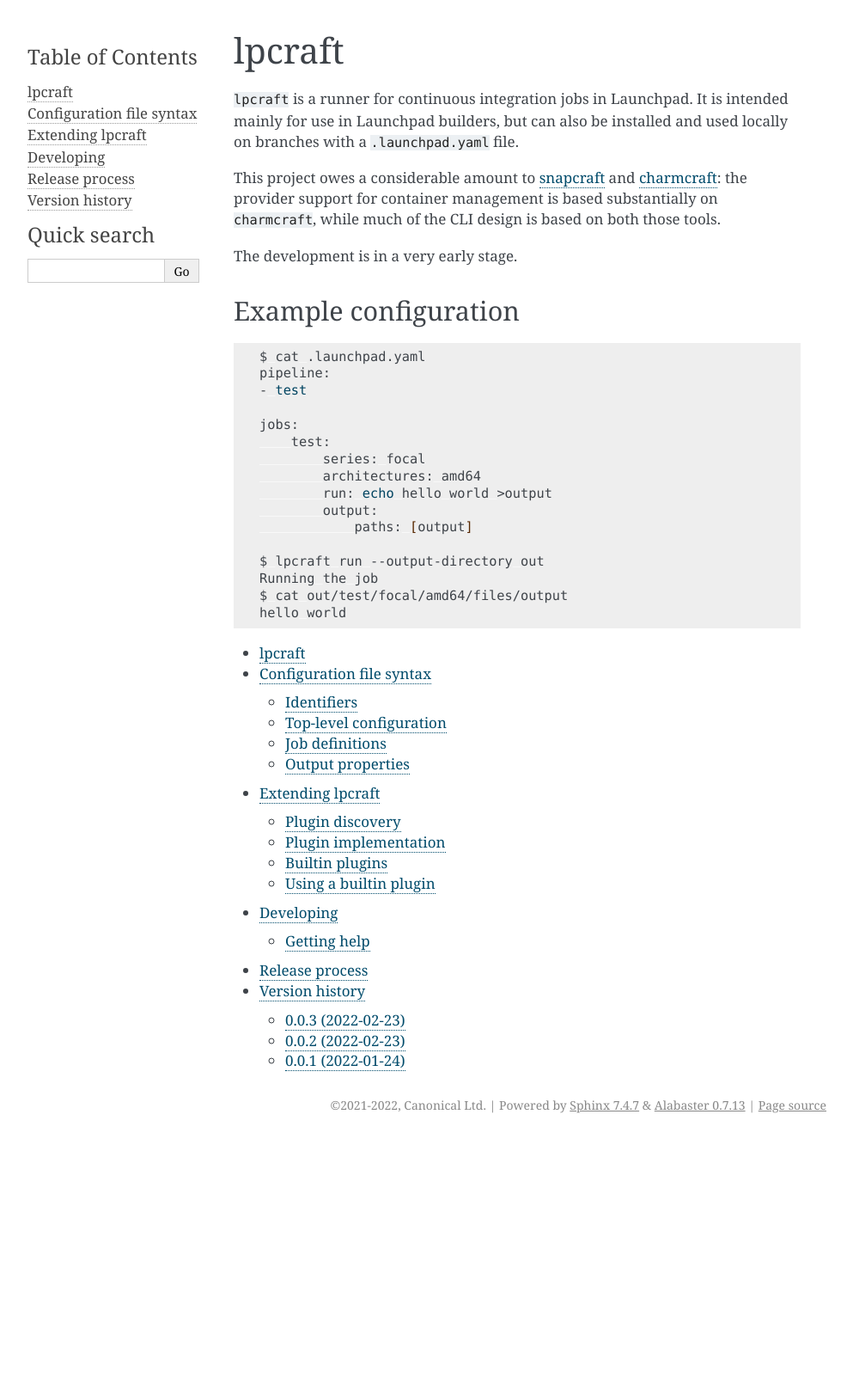
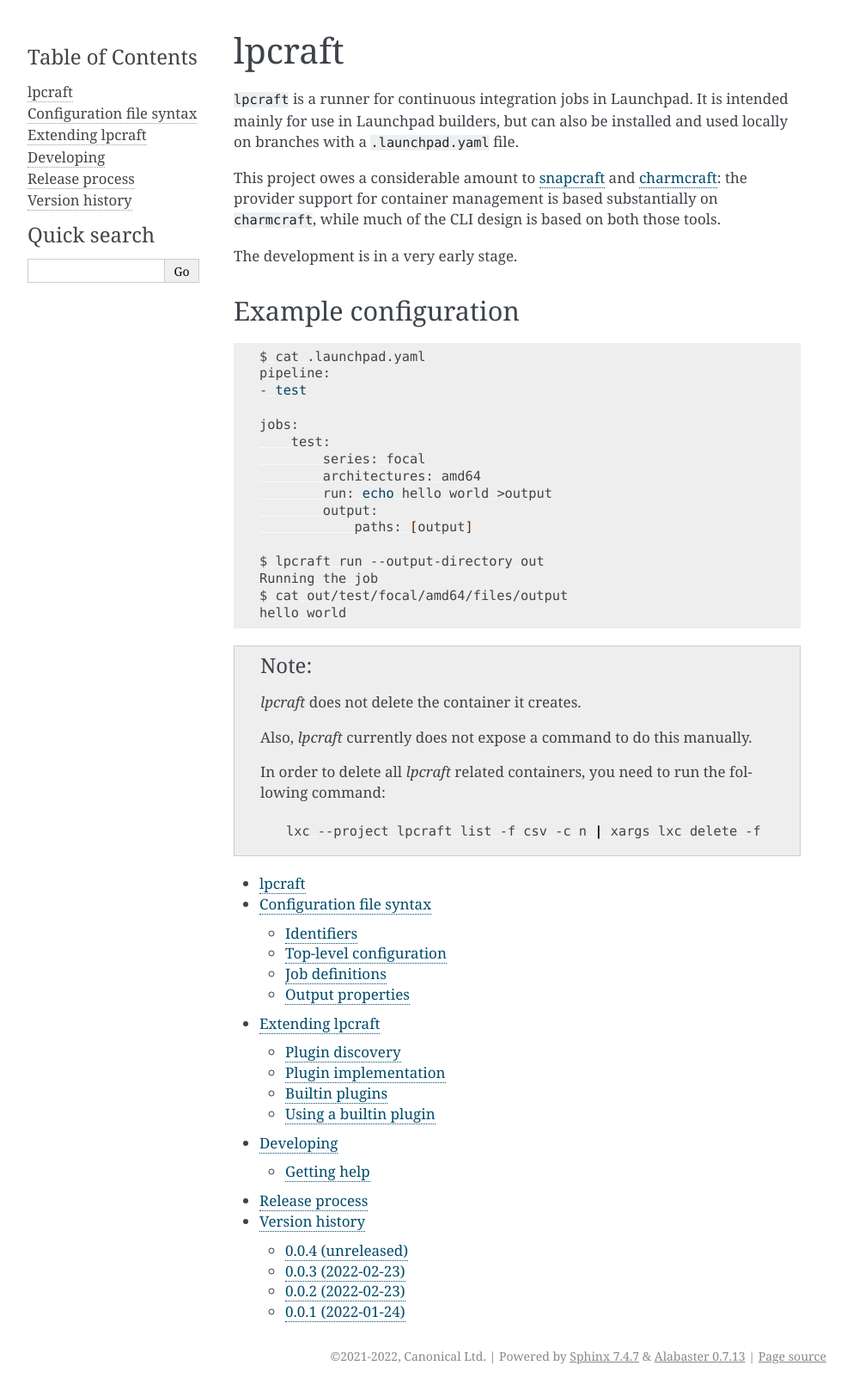
Before and after one commit to tushar5526/lpci-mirror, a Sphinx documentation site: the page built from docs/index.rst, in a window 1280 px wide. Shown: the whole page at 86% size, without its empty margins (148-1141 px from the left). Built offline with Sphinx 7.4.7, drawn with Linux system fonts in a browser that asks for light colours; before the commit the page ends 1325 px from its top, so only the background shows below that.

Commit message:
Add note that containers will not be deleted automatically

```diff
--- a/NEWS.rst
+++ b/NEWS.rst
@@ -1,6 +1,11 @@
 ===============
 Version history
 ===============
+
+0.0.4   (unreleased)
+====================
+
+- Add note that containers will not be deleted automatically.
 
 0.0.3   (2022-02-23)
 ====================
--- a/docs/index.rst
+++ b/docs/index.rst
@@ -41,6 +41,20 @@
     hello world
 
 
+.. note::
+
+    `lpcraft` does not delete the container it creates.
+
+    Also, `lpcraft` currently does not expose a command to do this manually.
+
+    In order to delete all `lpcraft` related containers,
+    you need to run the following command:
+
+    .. code-block:: bash
+
+        lxc --project lpcraft list -f csv -c n | xargs lxc delete -f
+
+
 .. toctree::
     :maxdepth: 2
 
--- a/setup.cfg
+++ b/setup.cfg
@@ -1,6 +1,6 @@
 [metadata]
 name = lpcraft
-version = 0.0.3
+version = 0.0.4.dev0
 description = Runner for Launchpad CI jobs
 long_description = file: README.rst
 long_description_content_type = text/x-rst
```
